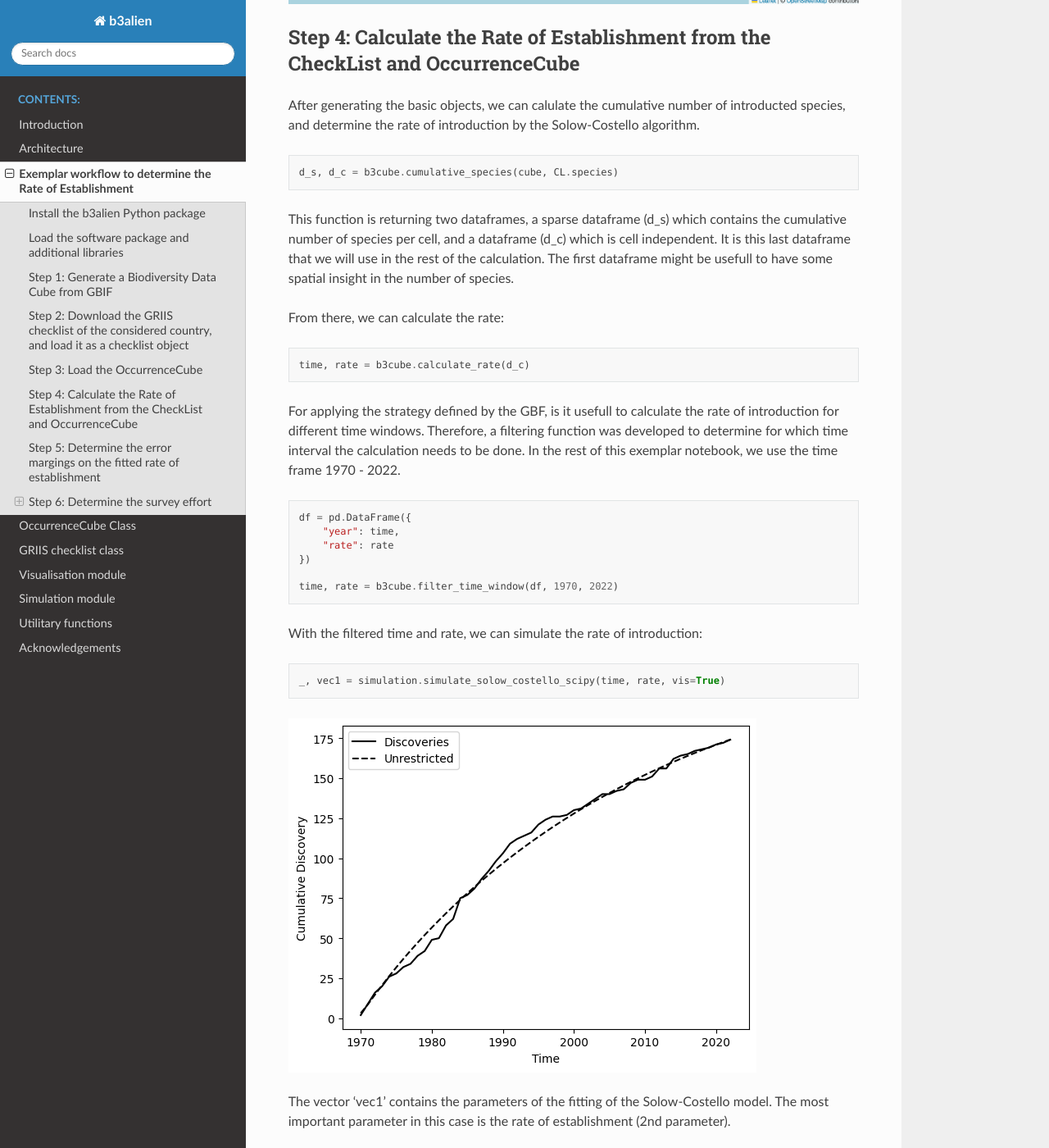
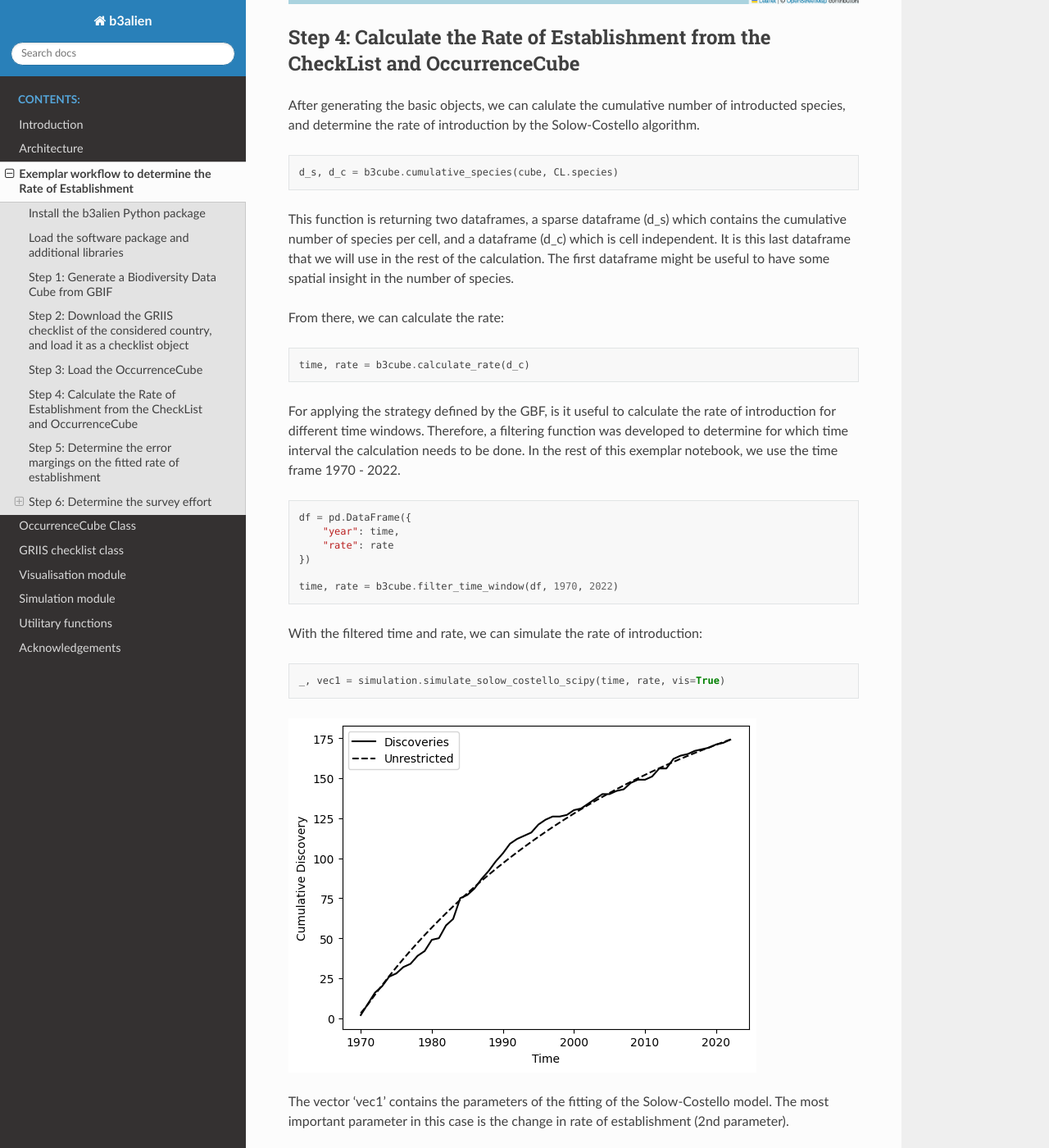
Before and after one commit to mtrekels/b3alien, a Sphinx documentation site: the page built from docs/usage.rst, in a window 1280 px wide and 1400 px high, scrolled down 3115 px. Shown: the whole window at 82% size. Built offline with Sphinx 7.4.7 and the Read the Docs theme 3.1.0, drawn with Linux system fonts in a browser that asks for light colours; some of the changed text lies outside the part shown.

Commit message:
small updates

```diff
--- a/docs/usage.rst
+++ b/docs/usage.rst
@@ -151,7 +151,7 @@
 which contains the cumulative number of species per cell, and a
 dataframe (d_c) which is cell independent. It is this last dataframe
 that we will use in the rest of the calculation. The first dataframe
-might be usefull to have some spatial insight in the number of species.
+might be useful to have some spatial insight in the number of species.
 
 From there, we can calculate the rate:
 
@@ -159,7 +159,7 @@
 
    time, rate = b3cube.calculate_rate(d_c)
 
-For applying the strategy defined by the GBF, is it usefull to calculate
+For applying the strategy defined by the GBF, is it useful to calculate
 the rate of introduction for different time windows. Therefore, a
 filtering function was developed to determine for which time interval
 the calculation needs to be done. In the rest of this exemplar notebook,
@@ -186,15 +186,15 @@
 
 The vector 'vec1' contains the parameters of the fitting of the
 Solow-Costello model. The most important parameter in this case is the
-rate of establishment (2nd parameter).
+change in rate of establishment (2nd parameter).
 
 .. code:: python
 
-   print("Fitted Rate of Establishment from the data cube: " + str(vec1[1]) + "/year")
+   print("Fitted change in Rate of Establishment from the data cube: " + str(vec1[1]) + "/year")
 
 ::
 
-   Fitted Rate of Establishment from the data cube: -0.025016351861057464/year
+   Fitted change in Rate of Establishment from the data cube: -0.025016351861057464/year
 
 Step 5: Determine the error margings on the fitted rate of establishment
 ~~~~~~~~~~~~~~~~~~~~~~~~~~~~~~~~~~~~~~~~~~~~~~~~~~~~~~~~~~~~~~~~~~~~~~~~
--- a/pyproject.toml
+++ b/pyproject.toml
@@ -4,7 +4,7 @@
 
 [project]
 name = "b3alien"
-version = "0.2.2"
+version = "0.2.3"
 description = "Calculating the CBD target 6.1 indicator from occurrence cubes"
 readme = "README.md"
 requires-python = ">=3.10"
```
Also changed, not shown: README.md (+3 -3 lines), .zenodo.json, 5 other files.
